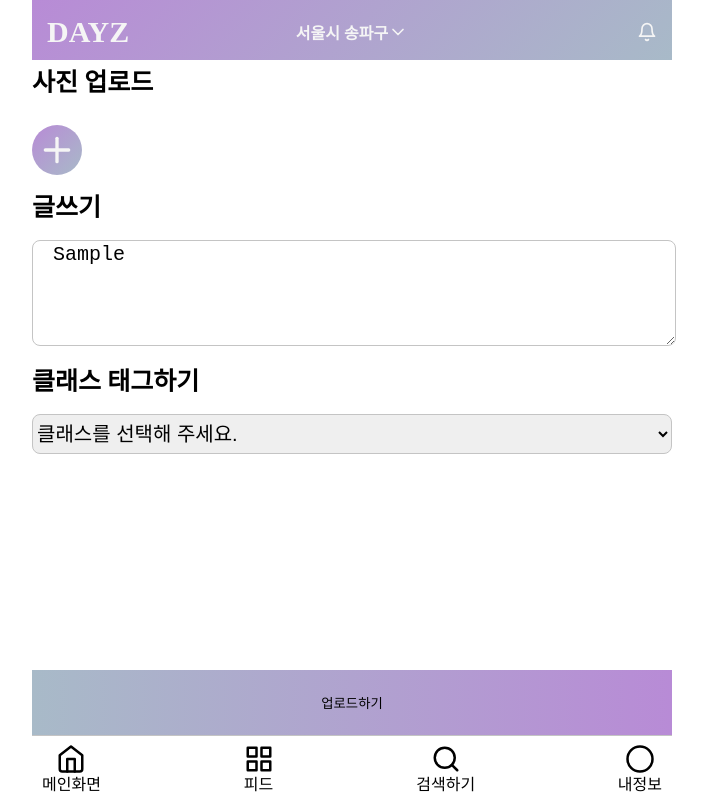
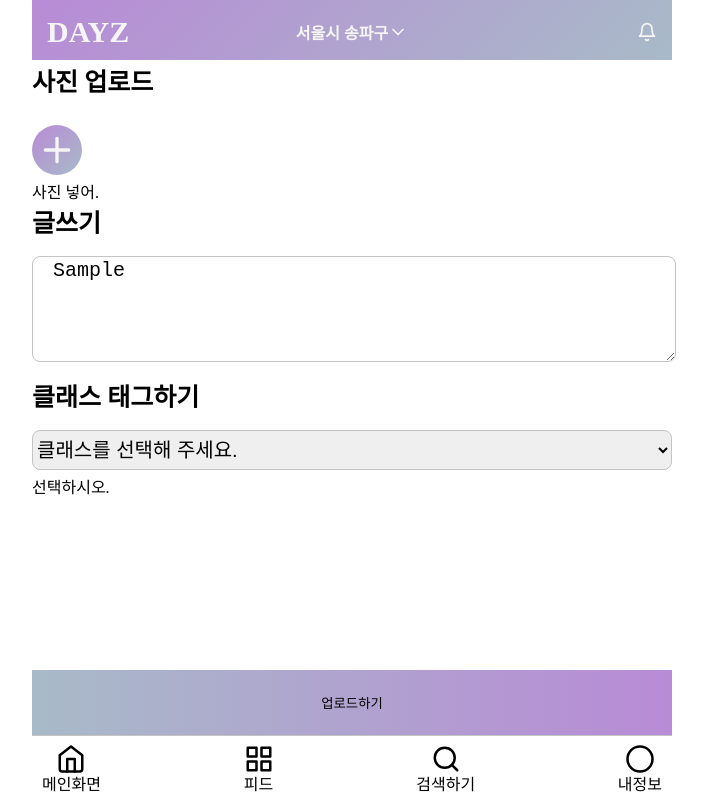
Before and after one commit to prgrms-web-devcourse/Team_DAYZ_DAYZ_FE, a React (Create React App) app: page /upload/feed in a window 1280 px wide. Both pictures are taken after typing "Sample" into the empty fields and a click on the button "업로드하기". Shown: the whole page, without its empty margins (288-995 px from the left). Built offline with nearby package versions, Linux system fonts and the light colour scheme.

Commit message:
Feat: react-hook-form 적용

```diff
--- a/src/pages/UploadFeedPage/index.tsx
+++ b/src/pages/UploadFeedPage/index.tsx
@@ -1,42 +1,59 @@
-import React, { useState } from 'react';
+import React, { useEffect, useState } from 'react';
 import styled from '@emotion/styled';
 import { Plus } from 'react-feather';
-import { Button, Upload } from '../../components/base';
-import { useForm } from '../../hooks';
+import { Button } from '../../components/base';
+import { SubmitHandler, useForm } from 'react-hook-form';
+
+type Inputs = {
+  example: string;
+  classGenre: string;
+  img: FileList;
+};
 
 const UploadFeedPage = () => {
-  const [imgLink, setImgLink] = useState<string | undefined>(undefined);
-  // const onSubmitFeed = async (value: object) => {
-  //   console.log(values);
-  // };
+  const [imgArray, setImgArray] = useState<any[]>([]);
 
-  const { values, errors, isLoading, handleChange, handleSubmit, setValues, handleSelectChange } =
-    useForm({
-      initialValues: {
-        image: {},
-        content: '',
-        classTag: {},
-      },
-      onSubmit: async (value) => {
-        // await onSubmitFeed(value);
-      },
-      validate: ({ image, content, classTag }) => {
-        const errors = {} as any; // any를 빼면 어떻게 처리하는지 물어보기, 찾아보기
-        if (!image) errors.image = '이미지를 넣어주세요.';
-        if (!content) errors.content = '설명을 입력해주세요.';
-        if (!classTag) errors.classTag = '클래스를 선택해주세요.';
-        return errors;
-      },
-    });
+  const {
+    register,
+    handleSubmit,
+    formState: { errors },
+    watch,
+    getValues,
+  } = useForm<Inputs>();
+
+  useEffect(() => {
+    // const subscription: any = watch('img');
+    const values = getValues('img');
+    console.log(values);
+    let file;
+    const fileURLs: any = [];
+    for (let i = 0; i < values!.length; i++) {
+      file = values![i];
+      const reader = new FileReader();
+      reader.onload = () => {
+        fileURLs[i] = reader.result;
+        setImgArray([...fileURLs]);
+      };
+      reader.readAsDataURL(file);
+    }
+    // return () => subscription.unsubscribe();
+  }, [getValues('img')]);
+
+  const onSubmit: SubmitHandler<Inputs> = (data: Inputs) => console.log(data);
+
   return (
-    <StyledForm onSubmit={handleSubmit}>
+    <StyledForm onSubmit={handleSubmit(onSubmit)}>
       <TextWrapper>사진 업로드</TextWrapper>
-      <Upload droppable accept="image/*" imgLink={imgLink} setImgLink={setImgLink}>
-        {(file: File, dragging: React.DragEvent<HTMLDivElement>) => (
+      <UploadContainer>
+        <Input type="file" accept="image/*" id="img1" {...register('img', { required: true })} />
+        {getValues('img')
+          ? imgArray.map((something, index) => (
+              <img key={index} src={something} style={{ width: '200px', paddingRight: '20px' }} />
+            ))
+          : ''}
         <ImageWrapper>
-            {file ? <img src={imgLink} style={{ width: '200px', paddingRight: '20px' }} /> : ''}
-
-            <div
+          <label
+            htmlFor="img1"
             style={{
               width: '50px',
               height: '50px',
@@ -48,26 +65,37 @@ const UploadFeedPage = () => {
               marginTop: '20px',
             }}
           >
-              <Plus style={{ color: '#f5f5f5' }} size={40} />
-            </div>
+            <Plus style={{ color: '#f5f5f5', cursor: 'pointer' }} size={40} />
+          </label>
         </ImageWrapper>
-        )}
-      </Upload>
+        {errors.img && <div>사진 넣어.</div>}
+      </UploadContainer>
+
       <TextWrapper>글쓰기</TextWrapper>
-      <InputTextArea style={{ height: '100px' }} />
+      <InputTextArea style={{ height: '100px' }} {...register('example', { required: true })} />
+      {errors.example && <span>글쓰시오.</span>}
+
       <TextWrapper>클래스 태그하기</TextWrapper>
-      <InputSelect onChange={handleSelectChange}>
+      <InputSelect {...register('classGenre', { required: true })}>
         <option value="">클래스를 선택해 주세요.</option>
-        {/* option에서 map을 돌면 되겠다. */}
         <option value="도자기">도자기 공방</option>
         <option value="반지">반지</option>
       </InputSelect>
+      {errors.classGenre && <span>선택하시오.</span>}
+
       <div>
         <SubmitButton type="submit">업로드하기</SubmitButton>
       </div>
     </StyledForm>
   );
 };
+const UploadContainer = styled.div`
+  display: inline-block;
+`;
+
+const Input = styled.input`
+  display: none;
+`;
 
 const StyledForm = styled.form`
   padding-bottom: ${(props) => props.theme.height.bottomHeight};
```
Lines whose indentation alone changed are shown as unchanged.
